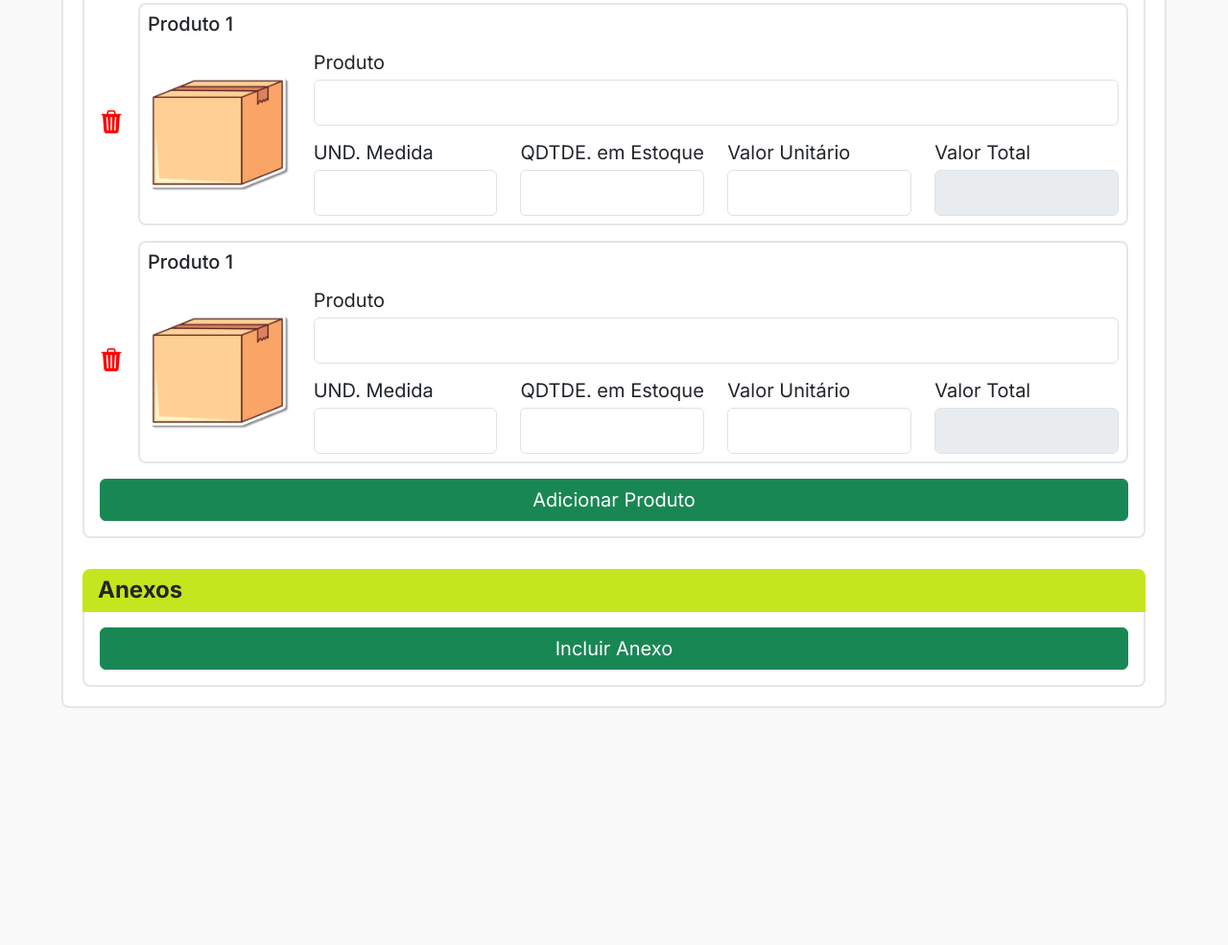
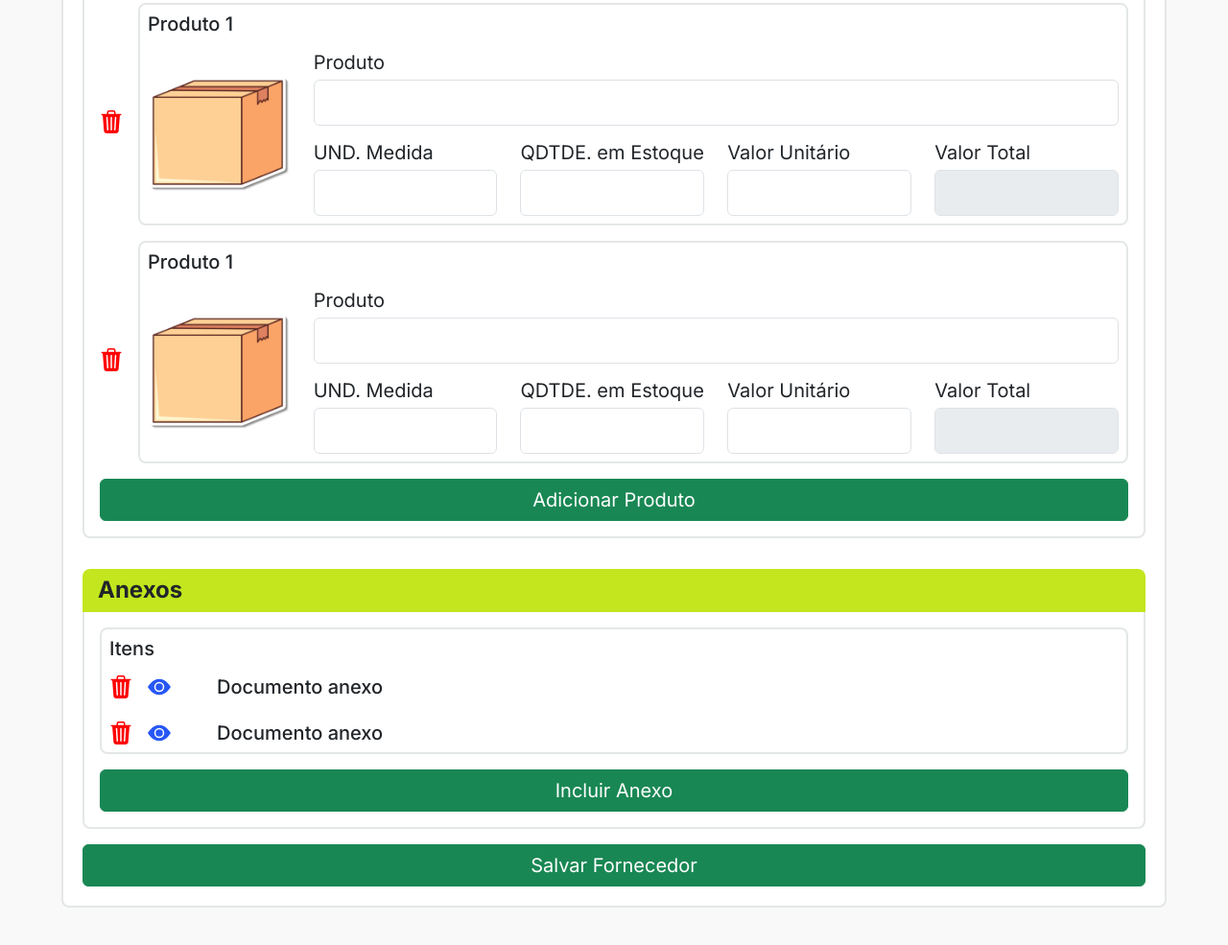
Before and after one commit to fernandozanette/VFLOWS-Intern, a plain HTML site: page index.html in a window 1280 px wide. Shown: the part 1121-2106 px from the top of the page at 96% size. Before the commit the page ends 1909 px from the top, so only its background shows below. Drawn offline with nearby package versions, Linux system fonts and the light colour scheme.

Commit message:
feat: add files section

```diff
--- a/index.html
+++ b/index.html
@@ -69,7 +69,8 @@
                 </div>
                 <div class="row mb-3">
                     <div class="col-md-12">
-                        <label for="complemento" class="form-label lh-1">Complemento</label>
+                        <label for="complemento" class="form-label lh-1">Complemento<span
+                                class="required-indicator">*</span></label>
                         <input name="complemento" id="complemento" type="text" class="form-control validar">
                     </div>
                 </div>
@@ -209,13 +210,48 @@
             </div>
         </div>
 
-        <div class="anexos-body">
+        <div class="mb-3" id="anexos-body">
             <h2 class="section-header">Anexos</h2>
             <div class="section-content">
+                <div id="anexo-dados" class="p-2 mb-3">
+                    <h3 class="fs-5 mb-3">Itens</h3>
+                    <div id="listagem-anexos" class="row mb-4 gx-5">
+                        <div class="col-auto d-flex align-items-center">
+                            <svg xmlns="http://www.w3.org/2000/svg" width="24" height="24" fill="red" cursor="pointer"
+                                class="bi bi-trash3-fill" viewBox="0 0 16 16">
+                                <path
+                                    d="M11 1.5v1h3.5a.5.5 0 0 1 0 1h-.538l-.853 10.66A2 2 0 0 1 11.115 16h-6.23a2 2 0 0 1-1.994-1.84L2.038 3.5H1.5a.5.5 0 0 1 0-1H5v-1A1.5 1.5 0 0 1 6.5 0h3A1.5 1.5 0 0 1 11 1.5m-5 0v1h4v-1a.5.5 0 0 0-.5-.5h-3a.5.5 0 0 0-.5.5M4.5 5.029l.5 8.5a.5.5 0 1 0 .998-.06l-.5-8.5a.5.5 0 1 0-.998.06m6.53-.528a.5.5 0 0 0-.528.47l-.5 8.5a.5.5 0 0 0 .998.058l.5-8.5a.5.5 0 0 0-.47-.528M8 4.5a.5.5 0 0 0-.5.5v8.5a.5.5 0 0 0 1 0V5a.5.5 0 0 0-.5-.5" />
+                            </svg>
+                            <svg xmlns="http://www.w3.org/2000/svg" width="24" height="24" fill="#2757F5"
+                                cursor="pointer" class="bi bi-eye-fill" viewBox="0 0 16 16" style="margin-left: 1rem;">
+                                <path d="M10.5 8a2.5 2.5 0 1 1-5 0 2.5 2.5 0 0 1 5 0" />
+                                <path
+                                    d="M0 8s3-5.5 8-5.5S16 8 16 8s-3 5.5-8 5.5S0 8 0 8m8 3.5a3.5 3.5 0 1 0 0-7 3.5 3.5 0 0 0 0 7" />
+                            </svg>
+                        </div>
+                        <h3 class="col fs-5 mb-0">Documento anexo</h3>
+                    </div>
+                    <div id="listagem-anexos" class="row gx-5">
+                        <div class="col-auto d-flex align-items-center">
+                            <svg xmlns="http://www.w3.org/2000/svg" width="24" height="24" fill="red" cursor="pointer"
+                                class="bi bi-trash3-fill" viewBox="0 0 16 16">
+                                <path
+                                    d="M11 1.5v1h3.5a.5.5 0 0 1 0 1h-.538l-.853 10.66A2 2 0 0 1 11.115 16h-6.23a2 2 0 0 1-1.994-1.84L2.038 3.5H1.5a.5.5 0 0 1 0-1H5v-1A1.5 1.5 0 0 1 6.5 0h3A1.5 1.5 0 0 1 11 1.5m-5 0v1h4v-1a.5.5 0 0 0-.5-.5h-3a.5.5 0 0 0-.5.5M4.5 5.029l.5 8.5a.5.5 0 1 0 .998-.06l-.5-8.5a.5.5 0 1 0-.998.06m6.53-.528a.5.5 0 0 0-.528.47l-.5 8.5a.5.5 0 0 0 .998.058l.5-8.5a.5.5 0 0 0-.47-.528M8 4.5a.5.5 0 0 0-.5.5v8.5a.5.5 0 0 0 1 0V5a.5.5 0 0 0-.5-.5" />
+                            </svg>
+                            <svg xmlns="http://www.w3.org/2000/svg" width="24" height="24" fill="#2757F5"
+                                cursor="pointer" class="bi bi-eye-fill" viewBox="0 0 16 16" style="margin-left: 1rem;">
+                                <path d="M10.5 8a2.5 2.5 0 1 1-5 0 2.5 2.5 0 0 1 5 0" />
+                                <path
+                                    d="M0 8s3-5.5 8-5.5S16 8 16 8s-3 5.5-8 5.5S0 8 0 8m8 3.5a3.5 3.5 0 1 0 0-7 3.5 3.5 0 0 0 0 7" />
+                            </svg>
+                        </div>
+                        <h3 class="col fs-5 mb-0">Documento anexo</h3>
+                    </div>
+                </div>
                 <button type="submit" class="btn btn-success fs-5">Incluir Anexo</button>
             </div>
         </div>
-
+        <button type="submit" class="btn btn-success fs-5">Salvar Fornecedor</button>
     </section>
 
     <script src="https://code.jquery.com/jquery-3.7.1.min.js"
--- a/main.js
+++ b/main.js
@@ -2,11 +2,10 @@ $(document).ready(function () {
 
     function limpa_formulário_cep() {
         // Limpa valores do formulário de cep.
-        $("#rua").val("");
+        $("#endereco").val("");
         $("#bairro").val("");
         $("#cidade").val("");
-        $("#uf").val("");
-        $("#ibge").val("");
+        $("#estado").val("");
     }
 
     //Quando o campo cep perde o foco.
@@ -29,7 +28,6 @@ $(document).ready(function () {
                 $("#bairro").val("...");
                 $("#cidade").val("...");
                 $("#estado").val("...");
-                $("#complemento").val("...");
 
                 //Consulta o webservice viacep.com.br/
                 $.getJSON("https://viacep.com.br/ws/" + cep + "/json/?callback=?", function (dados) {
@@ -40,7 +38,6 @@ $(document).ready(function () {
                         $("#bairro").val(dados.bairro);
                         $("#cidade").val(dados.localidade);
                         $("#estado").val(dados.uf);
-                        $("#complemento").val(dados.complemento);
                         $("#numero").focus();
                     } //end if.
                     else {
--- a/style.css
+++ b/style.css
@@ -70,7 +70,7 @@ button {
     margin-block: 2rem;
 }
 
-#produto-dados {
+#produto-dados, #anexo-dados {
     border: solid #E4E7E7;
     border-radius: 0.5rem;
     border-width: 2px;
```
